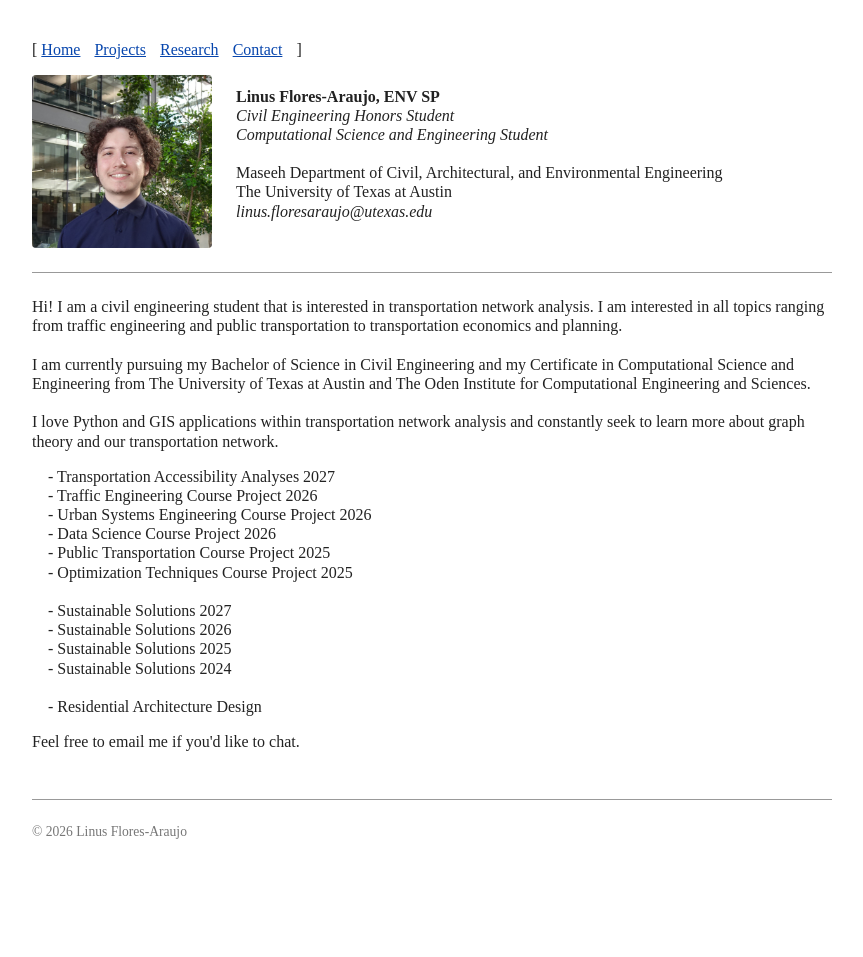
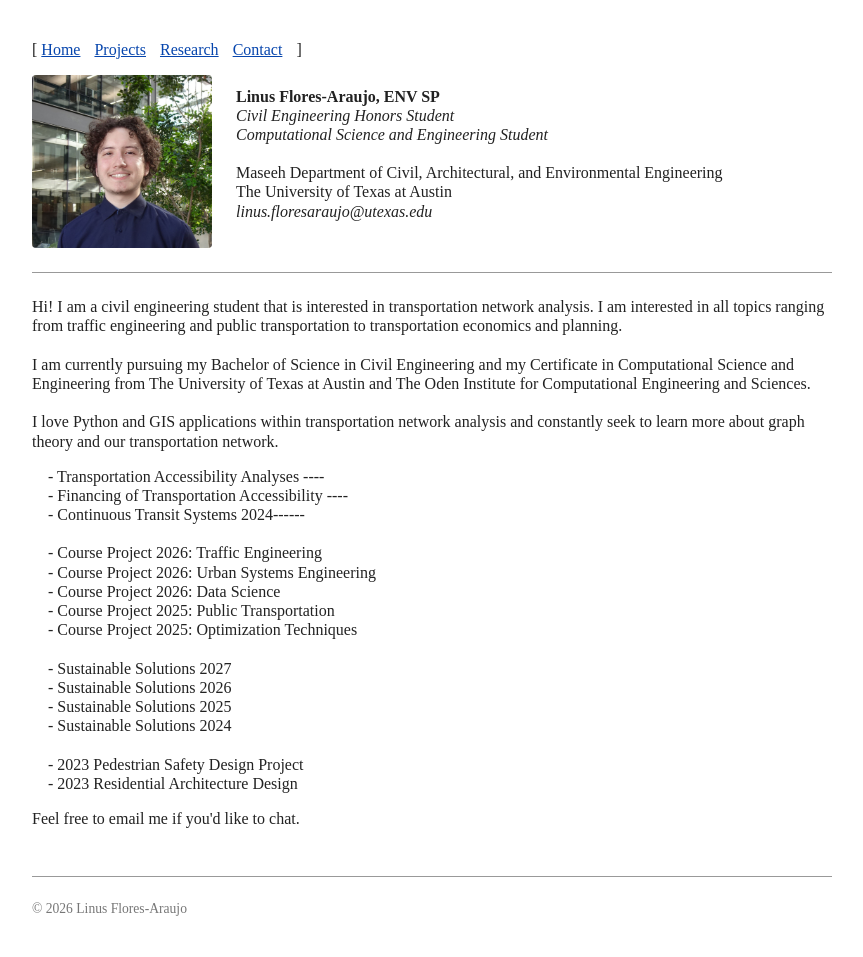
Before and after one commit to lfloresaraujo/lfloresaraujo.github.io, a Jekyll site: the page built from index.html, in a window 1280 px wide. Shown: the whole page, without its empty margins (208-1071 px from the left). Built offline with Jekyll 4.4.1, drawn with Linux system fonts in a browser that asks for light colours; before the commit the page ends 900 px from its top, so only the background shows below that.

Commit message:
Update index.html

```diff
--- a/index.html
+++ b/index.html
@@ -29,19 +29,23 @@ title: Home
 </p>
 
 <ul>
-  <li>Transportation Accessibility Analyses 2027</li>
-  <li>Traffic Engineering Course Project 2026</li>
-  <li>Urban Systems Engineering Course Project 2026</li>
-  <li>Data Science Course Project 2026</li>
-  <li>Public Transportation Course Project 2025</li>
-  <li>Optimization Techniques Course Project 2025</li>
+  <li>Transportation Accessibility Analyses ----</li>
+  <li>Financing of Transportation Accessibility ----</li>
+  <li>Continuous Transit Systems 2024------</li>
+  <br>
+  <li>Course Project 2026: Traffic Engineering</li>
+  <li>Course Project 2026: Urban Systems Engineering</li>
+  <li>Course Project 2026: Data Science</li>
+  <li>Course Project 2025: Public Transportation</li>
+  <li>Course Project 2025: Optimization Techniques</li>
   <br>
   <li>Sustainable Solutions 2027</li>
   <li>Sustainable Solutions 2026</li>
   <li>Sustainable Solutions 2025</li>
   <li>Sustainable Solutions 2024</li>
   <br>
-  <li>Residential Architecture Design</li>
+  <li>2023 Pedestrian Safety Design Project</li>
+  <li>2023 Residential Architecture Design</li>
 </ul>
 
 <p>Feel free to email me if you'd like to chat.</p>
```
